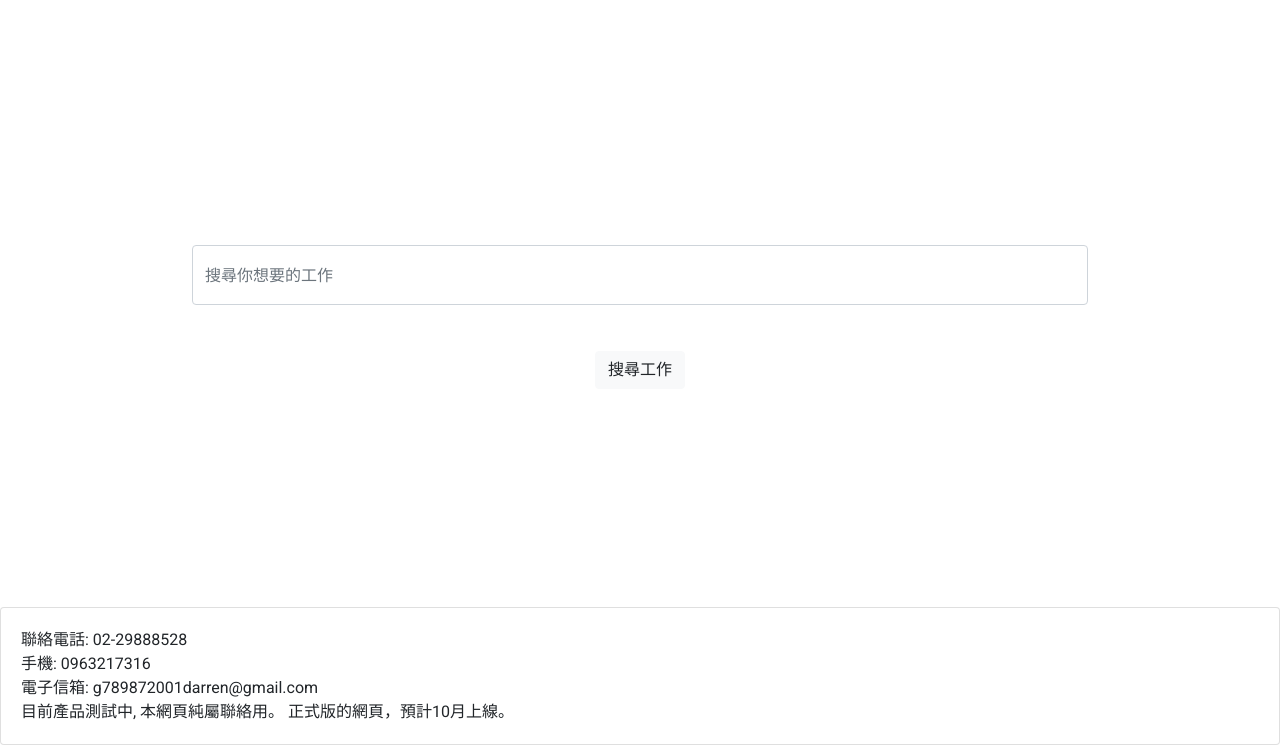
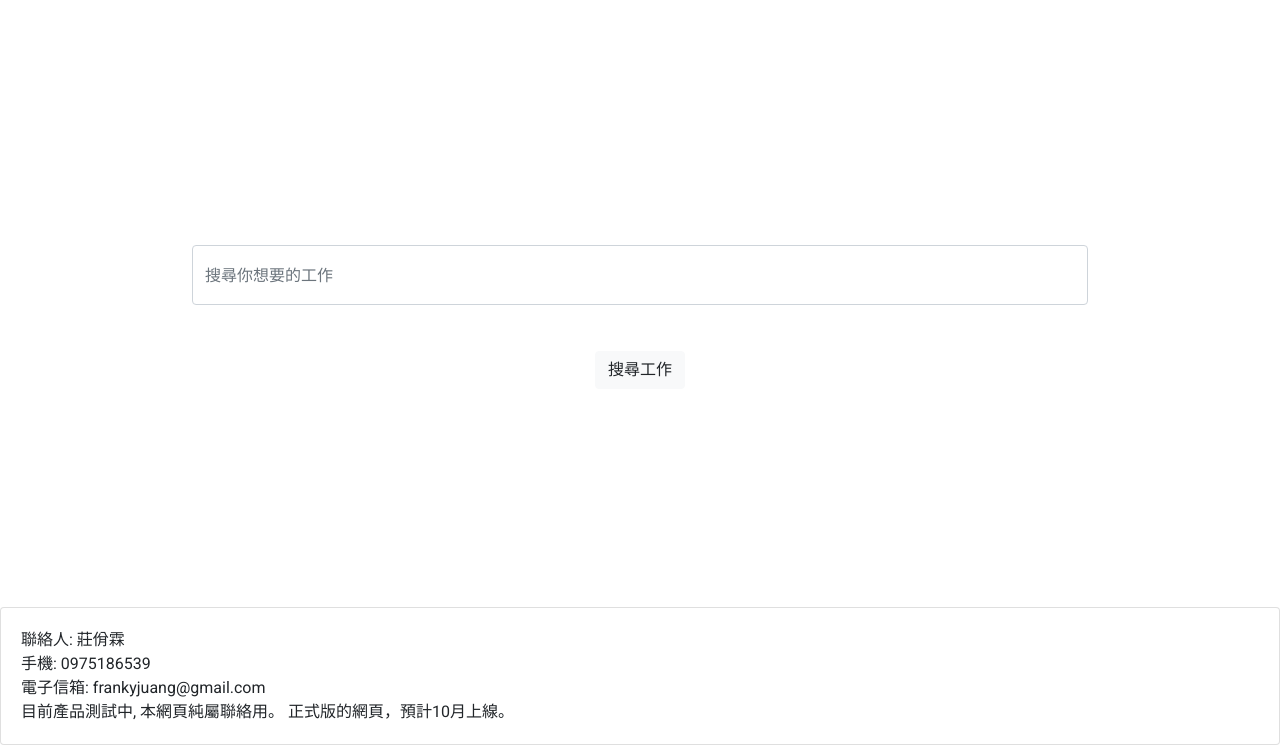
Before and after one commit to darrenyaoyao/JobsHomePage, a plain HTML site: page index.html in a window 1280 px wide. Shown: the part 55-800 px from the top of the page. Drawn offline with nearby package versions, Linux system fonts and the light colour scheme.

Commit message:
change name

```diff
--- a/index.html
+++ b/index.html
@@ -256,12 +256,12 @@
   <!-- FOOTER -->
   <div style="position: absolute; bottom: 0; width: 100%" class="card">
     <div class="card-body">
-      <div>聯絡電話: 02-29888528</div>
+      <div>聯絡人: 莊佾霖</div>
       <div>
-        手機: 0963217316
+        手機: 0975186539
       </div>
       <div>
-        電子信箱: g789872001darren@gmail.com
+        電子信箱: frankyjuang@gmail.com
       </div>
       <div>
         目前產品測試中, 本網頁純屬聯絡用。 正式版的網頁，預計10月上線。
```
